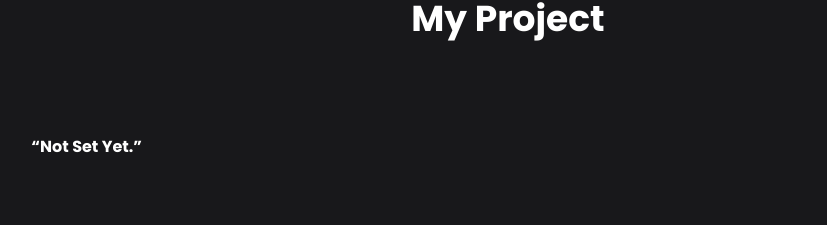
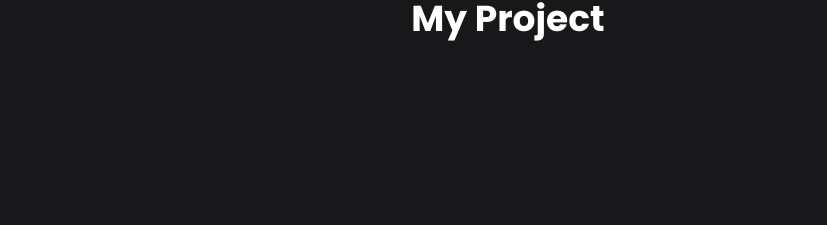
Before and after one commit to RizkiOfc/portfolio, a React (Vite) app: page / in a window 1280 px wide. Shown: the part 2332-2557 px from the top of the page, without its empty margins (132-959 px from the left). Built offline with nearby package versions, Linux system fonts and the light colour scheme.

Commit message:
Update App.jsx

```diff
--- a/src/App.jsx
+++ b/src/App.jsx
@@ -81,7 +81,7 @@ function App() {
               </div>
             </div>
           ))}*/}
-          <q className="text-center font-bold">Not Set Yet.</q>
+          <q className="text-center font-bold" data-aos="fade-up" data-aos-duration="1000" data-aos-delay="300">Not Set Yet.</q>
         </div>
     </div>
       <div className="contact mt-32 p-10" id='contact'>
```
